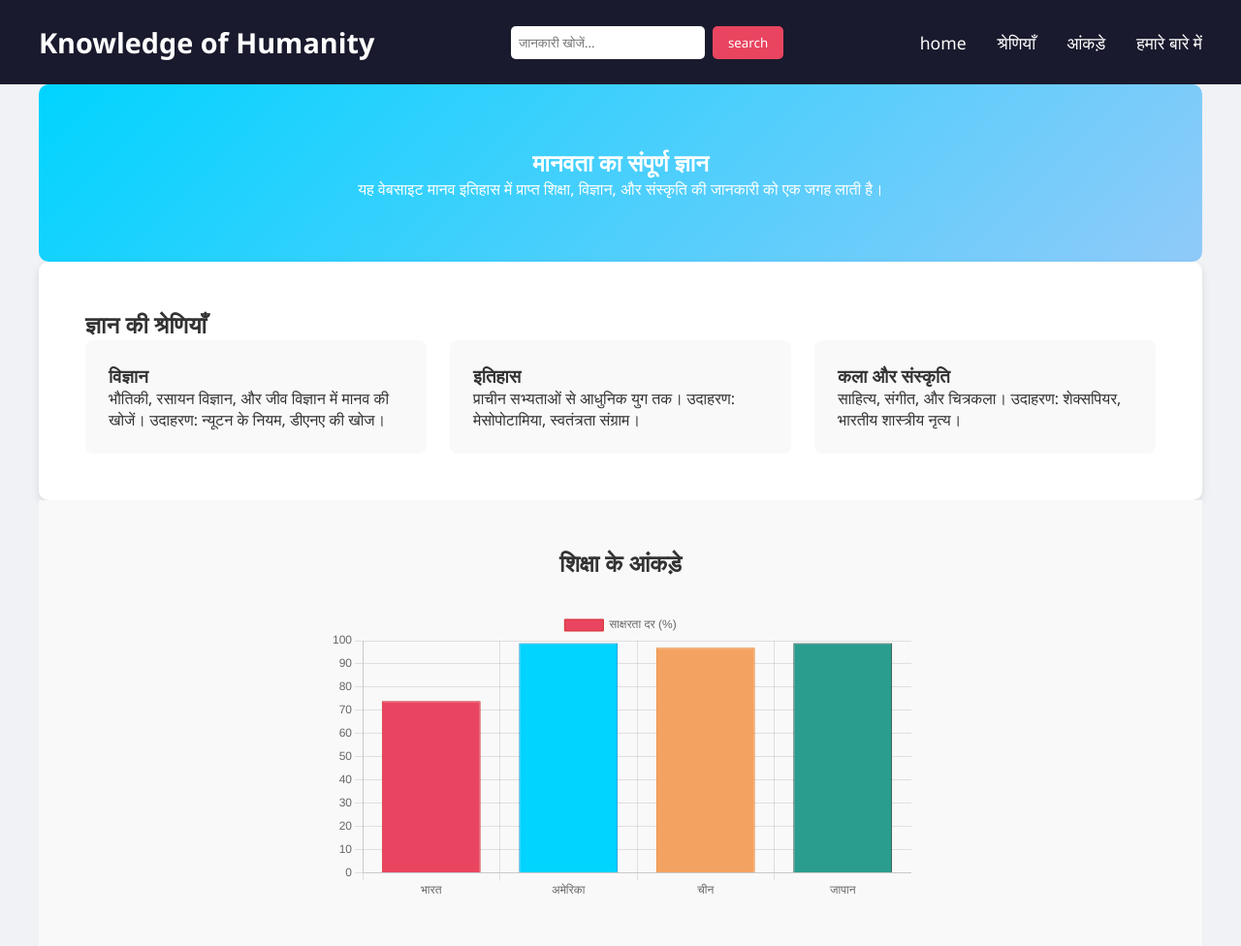
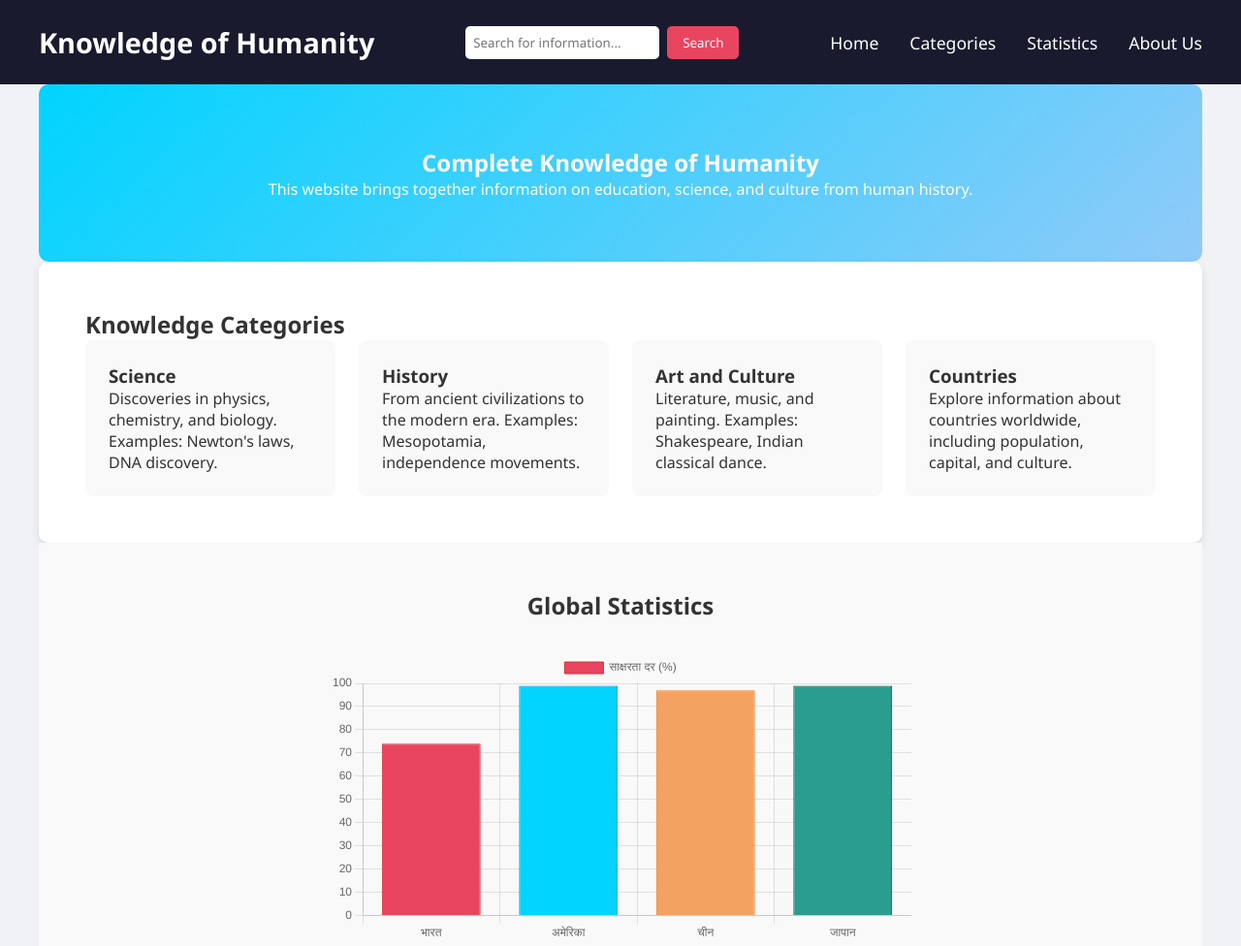
Before and after one commit to priteshy09/Number-gama, a plain HTML site: page index.html in a window 1280 px wide. Shown: the top 976 px of the page at 97% size. Drawn offline with nearby package versions, Linux system fonts and the light colour scheme.

Commit message:
Update index.html

```diff
--- a/index.html
+++ b/index.html
@@ -1,5 +1,5 @@
 <!DOCTYPE html>
-<html lang="hi">
+<html lang="en">
 <head>
     <meta charset="UTF-8">
     <meta name="viewport" content="width=device-width, initial-scale=1.0">
@@ -11,55 +11,59 @@
         <nav>
             <div class="logo">Knowledge of Humanity</div>
             <div class="search-bar">
-                <input type="text" id="searchInput" placeholder="जानकारी खोजें...">
-                <button onclick="searchKnowledge()">search</button>
+                <input type="text" id="searchInput" placeholder="Search for information...">
+                <button onclick="searchKnowledge()">Search</button>
             </div>
             <ul>
-                <li><a href="#home">home</a></li>
-                <li><a href="#categories">श्रेणियाँ</a></li>
-                <li><a href="#stats">आंकड़े</a></li>
-                <li><a href="#about">हमारे बारे में</a></li>
+                <li><a href="#home">Home</a></li>
+                <li><a href="#categories">Categories</a></li>
+                <li><a href="#stats">Statistics</a></li>
+                <li><a href="#about">About Us</a></li>
             </ul>
         </nav>
     </header>
 
     <section id="home">
-        <h1>मानवता का संपूर्ण ज्ञान</h1>
-        <p>यह वेबसाइट मानव इतिहास में प्राप्त शिक्षा, विज्ञान, और संस्कृति की जानकारी को एक जगह लाती है।</p>
+        <h1>Complete Knowledge of Humanity</h1>
+        <p>This website brings together information on education, science, and culture from human history.</p>
     </section>
 
     <section id="categories">
-        <h2>ज्ञान की श्रेणियाँ</h2>
+        <h2>Knowledge Categories</h2>
         <div class="category-list">
             <div class="category-card">
-                <h3>विज्ञान</h3>
-                <p>भौतिकी, रसायन विज्ञान, और जीव विज्ञान में मानव की खोजें। उदाहरण: न्यूटन के नियम, डीएनए की खोज।</p>
+                <h3>Science</h3>
+                <p>Discoveries in physics, chemistry, and biology. Examples: Newton's laws, DNA discovery.</p>
             </div>
             <div class="category-card">
-                <h3>इतिहास</h3>
-                <p>प्राचीन सभ्यताओं से आधुनिक युग तक। उदाहरण: मेसोपोटामिया, स्वतंत्रता संग्राम।</p>
+                <h3>History</h3>
+                <p>From ancient civilizations to the modern era. Examples: Mesopotamia, independence movements.</p>
             </div>
             <div class="category-card">
-                <h3>कला और संस्कृति</h3>
-                <p>साहित्य, संगीत, और चित्रकला। उदाहरण: शेक्सपियर, भारतीय शास्त्रीय नृत्य।</p>
+                <h3>Art and Culture</h3>
+                <p>Literature, music, and painting. Examples: Shakespeare, Indian classical dance.</p>
+            </div>
+            <div class="category-card">
+                <h3>Countries</h3>
+                <p>Explore information about countries worldwide, including population, capital, and culture.</p>
             </div>
         </div>
     </section>
 
     <section id="stats">
-        <h2>शिक्षा के आंकड़े</h2>
+        <h2>Global Statistics</h2>
         <div class="chart-container">
             <canvas id="educationChart"></canvas>
         </div>
     </section>
 
     <section id="about">
-        <h2>हमारे बारे में</h2>
-        <p>यह वेबसाइट मानव ज्ञान को संरक्षित और साझा करने के लिए बनाई गई है। हमारा लक्ष्य शिक्षा को सभी के लिए सुलभ बनाना है।</p>
+        <h2>About Us</h2>
+        <p>This website is created to preserve and share human knowledge. Our goal is to make education accessible to everyone.</p>
     </section>
 
     <footer>
-        <p>© 2025 Knowledge of Humanity. सभी अधिकार सुरक्षित।</p>
+        <p>© 2025 Knowledge of Humanity. All rights reserved.</p>
     </footer>
 
     <script src="https://cdn.jsdelivr.net/npm/chart.js"></script>
```
